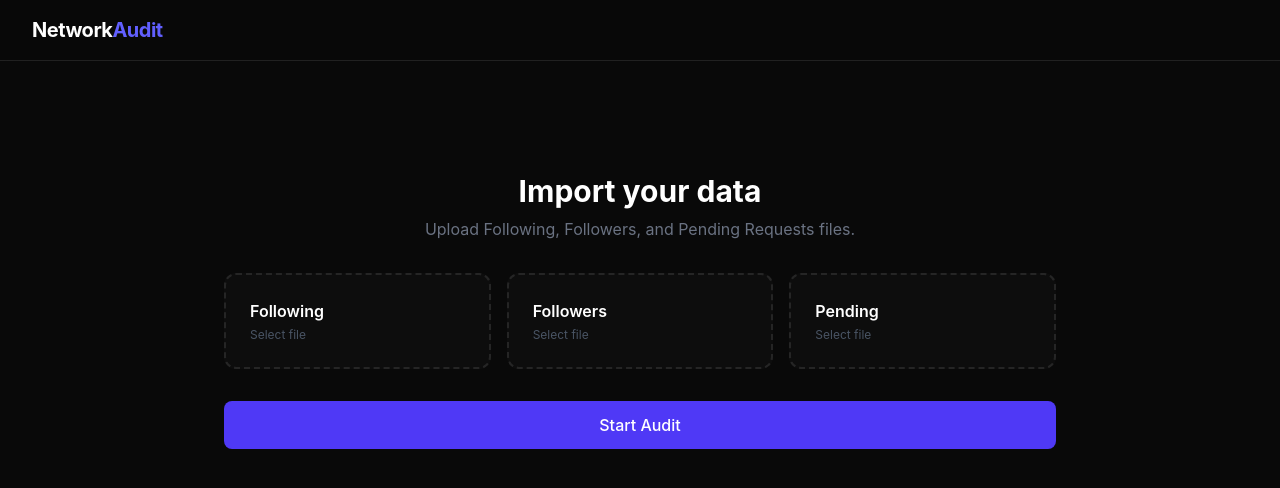
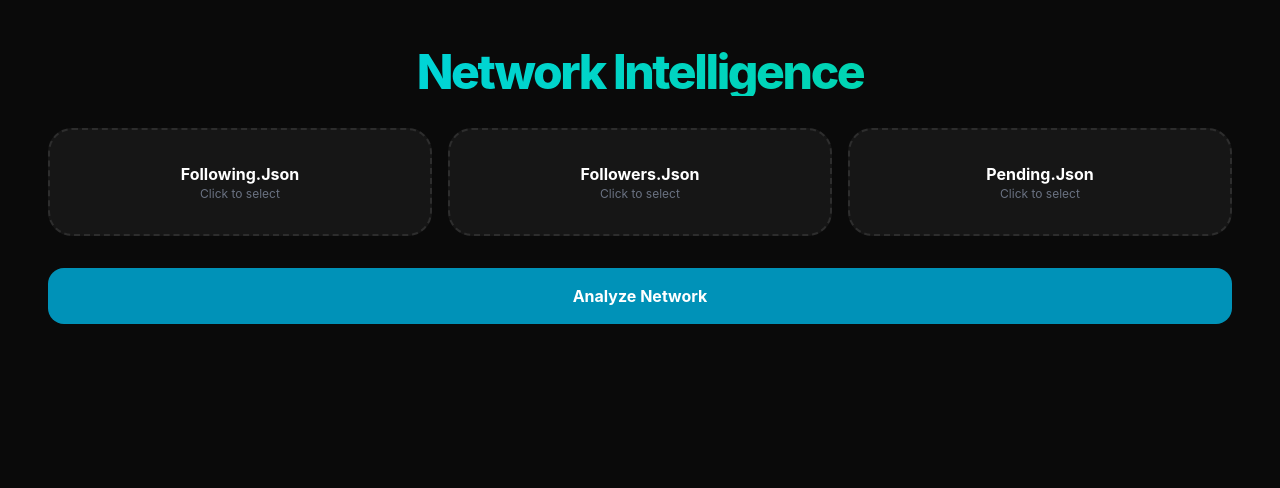
Before and after one commit to Escgot/network-audit, a React (Vite) app: page / in a window 1280 px wide. Shown: the top 488 px of the page. Built offline with nearby package versions, Linux system fonts and the light colour scheme.

Commit message:
fix the UI

```diff
--- a/src/App.jsx
+++ b/src/App.jsx
@@ -1,32 +1,34 @@
 import { useState } from 'react';
 import { motion, AnimatePresence } from 'framer-motion';
-import { Upload, Search, Users, UserMinus, Heart, Clock, ExternalLink, CheckCircle2 } from 'lucide-react';
-import { PieChart, Pie, Cell, ResponsiveContainer } from 'recharts';
+import { Upload, Search, Users, UserMinus, Heart, Copy, CheckCircle2, Clock } from 'lucide-react';
+import { PieChart, Pie, Cell, ResponsiveContainer, Tooltip, Legend } from 'recharts';
 
 export default function App() {
   const [files, setFiles] = useState({ following: null, followers: null, pending: null });
   const [results, setResults] = useState(null);
-  const [activeTab, setActiveTab] = useState('notFollowingBack');
   const [searchTerm, setSearchTerm] = useState('');
   const [userLinks, setUserLinks] = useState({});
   const [isProcessing, setIsProcessing] = useState(false);
+  const [toast, setToast] = useState(null);
+
+  const triggerToast = (msg) => { setToast(msg); setTimeout(() => setToast(null), 3000); };
 
   const processFile = (data, type) => {
     const tempLinks = { ...userLinks };
     let users = [];
     if (type === 'following') {
       const list = data.relationships_following || [];
-      list.forEach(item => {
+      users = list.map(item => {
         const username = item.title?.toLowerCase();
         if (username) tempLinks[username] = item.string_list_data?.[0]?.href || '#';
-        users.push(username);
+        return username;
       });
     } else if (type === 'followers') {
       const list = Array.isArray(data) ? data : [];
-      list.forEach(item => {
+      users = list.map(item => {
         const username = item.string_list_data?.[0]?.value?.toLowerCase();
         if (username) tempLinks[username] = item.string_list_data?.[0]?.href || '#';
-        users.push(username);
+        return username;
       });
     }
     setUserLinks(prev => ({ ...prev, ...tempLinks }));
@@ -35,120 +37,128 @@ export default function App() {
 
   const processPending = (data) => {
     return data.map(item => {
-      const usernameObj = item.label_values.find(l => l.label === 'Username');
-      return {
-        username: usernameObj?.value?.toLowerCase(),
-        timestamp: item.timestamp
-      };
+      const username = item.label_values?.find(l => l.label === 'Username')?.value?.toLowerCase();
+      const daysAgo = Math.floor((Date.now() / 1000 - item.timestamp) / 86400);
+      return { username, daysAgo };
     }).filter(u => u.username);
   };
 
   const handleProcess = async () => {
-    if (!files.following || !files.followers || !files.pending) return;
+    if (!files.following || !files.followers || !files.pending) return triggerToast('Please upload all 3 files.');
     setIsProcessing(true);
-
     const readJson = (file) => new Promise((resolve) => {
       const reader = new FileReader();
       reader.onload = (e) => resolve(JSON.parse(e.target.result));
       reader.readAsText(file);
     });
 
-    const [followingData, followersData, pendingData] = await Promise.all([
-      readJson(files.following),
-      readJson(files.followers),
-      readJson(files.pending)
-    ]);
+    try {
+      const followingData = await readJson(files.following);
+      const followersData = await readJson(files.followers);
+      const pendingData = await readJson(files.pending);
 
-    const fList = processFile(followingData, 'following');
-    const flwList = processFile(followersData, 'followers');
+      const followingList = processFile(followingData, 'following');
+      const followersList = processFile(followersData, 'followers');
       const pendingList = processPending(pendingData);
 
-    const fSet = new Set(fList);
-    const flwSet = new Set(flwList);
+      const followingSet = new Set(followingList);
+      const followersSet = new Set(followersList);
 
       setResults({
-      notFollowingBack: fList.filter(u => !flwSet.has(u)),
-      fans: flwList.filter(u => !fSet.has(u)),
-      mutuals: fList.filter(u => flwSet.has(u)),
+        notFollowingBack: followingList.filter(u => !followersSet.has(u)),
+        fans: followersList.filter(u => !followingSet.has(u)),
+        mutuals: followingList.filter(u => followersSet.has(u)),
         pending: pendingList
       });
-    setIsProcessing(false);
+      triggerToast('Analysis complete!');
+    } catch (e) { console.error(e); triggerToast('Error: Invalid JSON files.'); }
+    finally { setIsProcessing(false); }
   };
 
-  const getDaysAgo = (timestamp) => {
-    const diff = Math.floor((Date.now() / 1000 - timestamp) / 86400);
-    return diff < 0 ? 0 : diff;
-  };
-
-  const filteredData = results
-    ? (activeTab === 'pending'
-      ? results.pending.filter(u => u.username.includes(searchTerm.toLowerCase()))
-      : results[activeTab].filter(u => u.includes(searchTerm.toLowerCase())))
-    : [];
+  const chartData = results ? [
+    { name: 'Not Following Back', value: results.notFollowingBack.length, color: '#f43f5e' },
+    { name: 'Fans', value: results.fans.length, color: '#06b6d4' },
+    { name: 'Mutuals', value: results.mutuals.length, color: '#10b981' },
+  ] : [];
 
   return (
-    <div className="min-h-screen bg-[#090909] text-white font-sans">
-      <nav className="border-b border-white/10 px-8 py-4 flex justify-between items-center bg-[#090909]/50 backdrop-blur-md sticky top-0 z-10">
-        <h1 className="font-bold tracking-tight text-xl">Network<span className="text-indigo-500">Audit</span></h1>
-      </nav>
+    <div className="min-h-screen bg-[#0A0A0A] text-white p-6 md:p-12 font-sans">
+      <AnimatePresence>
+        {toast && <motion.div initial={{ opacity: 0 }} animate={{ opacity: 1 }} exit={{ opacity: 0 }} className="fixed top-5 right-5 bg-cyan-600 px-6 py-3 rounded-2xl z-50 flex items-center gap-2"><CheckCircle2 size={18} />{toast}</motion.div>}
+      </AnimatePresence>
 
-      <main className="max-w-4xl mx-auto p-8">
-        {!results ? (
-          <div className="mt-20 space-y-8">
-            <div className="text-center space-y-2">
-              <h2 className="text-3xl font-bold">Import your data</h2>
-              <p className="text-gray-500">Upload Following, Followers, and Pending Requests files.</p>
+      <div className="max-w-7xl mx-auto space-y-8">
+        <div className="text-center space-y-4">
+          <h1 className="text-5xl font-extrabold tracking-tighter bg-gradient-to-r from-cyan-400 to-emerald-400 bg-clip-text text-transparent">Network Intelligence</h1>
         </div>
-            <div className="grid grid-cols-1 md:grid-cols-3 gap-4">
-              {['following', 'followers', 'pending'].map(type => (
-                <label key={type} className="border-2 border-dashed border-white/10 rounded-xl p-6 bg-white/[0.02] hover:border-indigo-500/50 transition-all cursor-pointer">
+
+        <div className="grid md:grid-cols-3 gap-4">
+          {['following', 'followers', 'pending'].map((type) => (
+            <label key={type} className="border-2 border-dashed border-white/10 rounded-3xl p-8 bg-white/5 hover:border-cyan-500 transition-all cursor-pointer text-center">
               <input type="file" className="hidden" onChange={(e) => setFiles(prev => ({ ...prev, [type]: e.target.files[0] }))} />
-                  <p className="font-semibold text-white capitalize mb-1">{type}</p>
-                  <p className="text-xs text-gray-600 truncate">{files[type]?.name || 'Select file'}</p>
+              <p className="font-bold capitalize">{type}.json</p>
+              <p className="text-xs text-gray-500 truncate">{files[type]?.name || 'Click to select'}</p>
             </label>
           ))}
         </div>
-            <button onClick={handleProcess} className="w-full py-3 bg-indigo-600 hover:bg-indigo-500 rounded-lg font-medium transition-all">
-              {isProcessing ? 'Processing...' : 'Start Audit'}
-            </button>
-          </div>
-        ) : (
+
+        <button onClick={handleProcess} className="w-full py-4 rounded-2xl bg-cyan-600 font-bold hover:bg-cyan-500 transition-all">Analyze Network</button>
+
+        {results && (
           <div className="space-y-8">
-            <div className="grid grid-cols-2 md:grid-cols-4 gap-4">
-              {['notFollowingBack', 'fans', 'mutuals', 'pending'].map(key => (
-                <button key={key} onClick={() => setActiveTab(key)} className={`p-4 rounded-2xl border transition-all ${activeTab === key ? 'bg-white/5 border-indigo-500/50' : 'bg-transparent border-white/5 hover:bg-white/[0.02]'}`}>
-                  <p className="text-2xl font-bold">{results[key].length}</p>
-                  <p className="text-[10px] uppercase tracking-widest text-gray-500">{key.replace(/([A-Z])/g, ' $1')}</p>
-                </button>
-              ))}
+            <div className="bg-white/5 p-6 rounded-3xl border border-white/10 h-64 flex items-center justify-center">
+              <ResponsiveContainer width="100%" height="100%">
+                <PieChart>
+                  <Pie data={chartData} innerRadius={60} outerRadius={80} paddingAngle={5} dataKey="value">
+                    {chartData.map((entry, index) => <Cell key={index} fill={entry.color} />)}
+                  </Pie>
+                  <Tooltip contentStyle={{ backgroundColor: '#000', borderRadius: '12px' }} />
+                  <Legend />
+                </PieChart>
+              </ResponsiveContainer>
             </div>
 
-            <div className="bg-white/[0.02] border border-white/10 rounded-2xl overflow-hidden">
-              <div className="p-4 border-b border-white/10 flex items-center gap-4">
-                <Search size={18} className="text-gray-500" />
-                <input placeholder="Filter users..." onChange={(e) => setSearchTerm(e.target.value)} className="bg-transparent w-full focus:outline-none text-sm" />
+            <input type="text" placeholder="Search usernames..." onChange={(e) => setSearchTerm(e.target.value)} className="w-full bg-white/5 border border-white/10 rounded-2xl px-6 py-4 outline-none focus:border-cyan-500" />
+
+            <div className="grid md:grid-cols-4 gap-6">
+              <StandardCard title="Not Following Back" data={results.notFollowingBack.filter(u => u.includes(searchTerm))} links={userLinks} color="rose" />
+              <StandardCard title="Fans" data={results.fans.filter(u => u.includes(searchTerm))} links={userLinks} color="cyan" />
+              <StandardCard title="Mutuals" data={results.mutuals.filter(u => u.includes(searchTerm))} links={userLinks} color="emerald" />
+              <StandardCard title="Pending" data={results.pending.filter(p => p.username.includes(searchTerm.toLowerCase()))} links={userLinks} color="purple" isPending={true} />
             </div>
-              <div className="max-h-[500px] overflow-y-auto">
-                {filteredData.map((item, idx) => {
-                  const username = item.username || item;
-                  const daysAgo = item.timestamp ? getDaysAgo(item.timestamp) : null;
+          </div>
+        )}
+      </div>
+    </div>
+  );
+}
+
+function StandardCard({ title, data, links, color, isPending }) {
+  const styles = {
+    rose: "bg-rose-500/10 text-rose-400 border-rose-500/20",
+    cyan: "bg-cyan-500/10 text-cyan-400 border-cyan-500/20",
+    emerald: "bg-emerald-500/10 text-emerald-400 border-emerald-500/20",
+    purple: "bg-purple-500/10 text-purple-400 border-purple-500/20"
+  };
+
   return (
-                    <div key={idx} className="flex items-center justify-between p-4 border-b border-white/5 hover:bg-white/5 transition-colors">
-                      <span className="font-medium text-sm">@{username}</span>
-                      <div className="flex items-center gap-4">
-                        {daysAgo !== null && <span className="text-xs text-gray-500">{daysAgo} days ago</span>}
-                        <a href={userLinks[username] || `https://instagram.com/${username}`} target="_blank" className="text-indigo-400 hover:text-indigo-300 text-xs flex items-center gap-1">
-                          Profile <ExternalLink size={12} />
-                        </a>
-                      </div>
+    <div className={`border rounded-3xl p-6 h-[500px] flex flex-col ${styles[color]}`}>
+      <div className="mb-4 font-bold text-lg flex items-center gap-2"> {title} <span className="text-xs opacity-50">({data.length})</span></div>
+      <div className="flex-1 overflow-y-auto pr-2 custom-scrollbar space-y-2">
+        {data.map((item, i) => {
+          const username = isPending ? item.username : item;
+          return (
+            <div key={i} className="flex justify-between items-center bg-white/5 p-3 rounded-xl hover:bg-white/10 transition-all">
+              <a href={links[username] || `https://instagram.com/${username}`} target="_blank" className="text-sm">@{username}</a>
+              {isPending ? (
+                <div className="text-[10px] opacity-70 flex items-center gap-1"><Clock size={10} /> {item.daysAgo}d</div>
+              ) : (
+                <button onClick={() => navigator.clipboard.writeText(username)}><Copy size={14} /></button>
+              )}
             </div>
           );
         })}
       </div>
     </div>
-          </div>
-        )}
-      </main>
-    </div>
   );
 }
```
Lines whose indentation alone changed are shown as unchanged.
